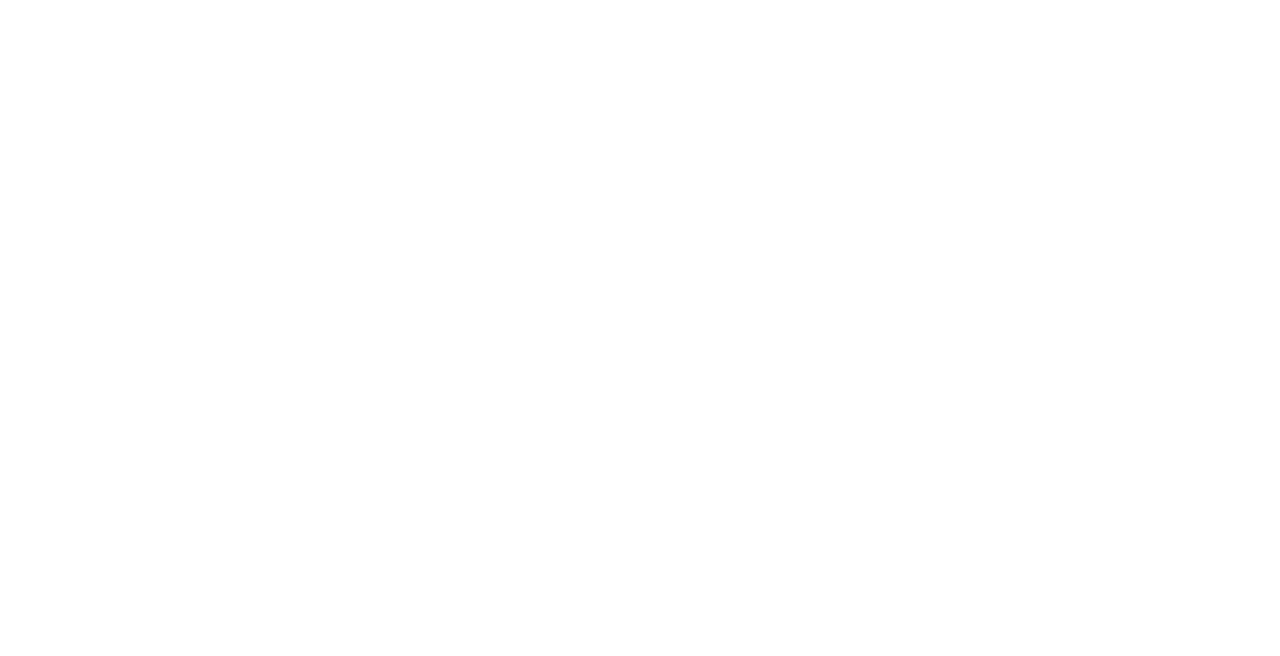
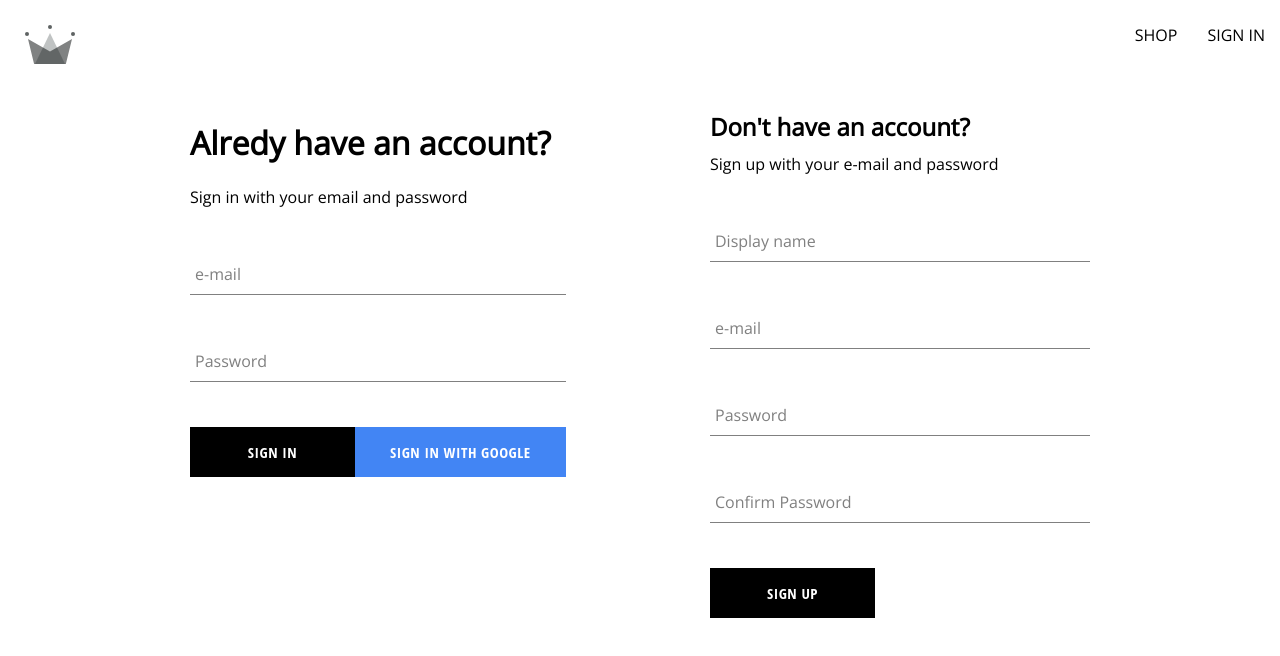
Before and after one commit to Florent-NOEL/crw-clothing-ztm, a React (Create React App) app: page /auth in a window 1280 px wide. Before the commit this address had no page. Shown: the top 656 px of the page. Built offline with nearby package versions, Linux system fonts and the light colour scheme.

Commit message:
update authentification component

```diff
--- a/src/App.js
+++ b/src/App.js
@@ -3,7 +3,8 @@
 import "./categories.styles.scss";
 import Home from "./components/routes/home/home.component";
 import Navigation from "./components/routes/navigation/navigation.component";
-import SignIn from "./components/routes/sign-in/sign-in.component";
+import Authentication from "./components/routes/authentication/authentication.component";
+
 
 const App = () => {
 
@@ -11,7 +12,7 @@
     <Routes>
       <Route path='/' element={<Navigation />}>
         <Route index element={<Home />} />
-        <Route path="/sign-in" element={<SignIn />} />
+        <Route path="/auth" element={<Authentication />} />
       </Route>
     </Routes>
 
--- a/src/components/SignInForm/signInForm.component.jsx
+++ b/src/components/SignInForm/signInForm.component.jsx
@@ -2,6 +2,7 @@
 import { useState } from "react";
 import { signInWithGooglePopup, createUserDocumentFromAuth, signInUsingEmailAndPassword } from "../../utils/firebase/firebase.utils";
 import FormInput from "../form-input/form-input.component";
+import './signInForm.styles.scss';
 
 const defaultFormFields = {
     email: '',
@@ -19,9 +20,27 @@
        const userDocRef = await createUserDocumentFromAuth(user);
     }
 
-    const handleSubmit = async () => {
-        const { user } = await signInUsingEmailAndPassword(email, password);
-       const userDocRef = await createUserDocumentFromAuth(user);
+    const handleSubmit = async (event) => {
+        event.preventDefault();
+        try {
+        const response = await signInUsingEmailAndPassword(email, password);
+        } catch (error){
+            switch(error.code)  {
+                case 'auth/user-not-found':
+                alert('incorrect password and email');
+                        break
+                case 'case auth/wrong-password':
+                    alert("incorrect password")
+                        break
+                case "auth/invalid-email":
+                    alert("wrong email")
+                        break;
+                default:
+                    console.log(error);
+            }
+        }
+
+
     }
 
     const handleChange = (event) => {
@@ -37,21 +56,24 @@
      */
 
     return (
-        <div>
+        <div className="sign-up-container">
             <h1>
-                Sign In
+                Alredy have an account?
             </h1>
+            <span>Sign in with your email and password</span>
             <form
-            onSubmit={handleSubmit} >
+                onSubmit={handleSubmit} >
                 <FormInput label='e-mail' type="e-mail" required onChange={handleChange} name="email" value={email} />
                 <FormInput label='Password' type="password" required onChange={handleChange} name="password" value={password} />
-                <Button type="submit">
-            Sign In
-            </Button>
+                <div className="buttons-container">
+                    <Button type="submit">
+                        Sign In
+                    </Button>
+                    <Button buttonType='google' tupe='button' onClick={logGoogleUser}>
+                        Sign in with Google
+                    </Button>
+                </div>
             </form>
-            <Button buttonType='google' onClick={logGoogleUser}>
-                Sign in with Google
-            </Button>
         </div>
     )
 }
--- a/src/components/SignInForm/signInForm.styles.scss
+++ b/src/components/SignInForm/signInForm.styles.scss
@@ -0,0 +1,4 @@
+.buttons-container {
+    display: flex;
+    justify-content: space-between;
+}
--- a/src/components/routes/sign-in/sign-in.component.jsx
+++ b/src/components/routes/authentication/authentication.component.jsx
@@ -1,15 +1,16 @@
 import SignUpForm from "../../sign-up-form/sign-up-form.component";
 import SignInForm from "../../SignInForm/signInForm.component";
+import './authentication.styles.scss';
 
 
-const SignIn = () => {
+const Authentication = () => {
 
     return (
-        <div>
+        <div className="authentication-container">
             <SignInForm/>
             <SignUpForm/>
         </div>
     )
 }
 
-export default SignIn;
+export default Authentication;
--- /dev/null
+++ b/src/components/routes/authentication/authentication.styles.scss
@@ -0,0 +1,6 @@
+.authentication-container {
+    display:flex;
+    width: 900px;
+    justify-content: space-between;
+    margin: 30px auto;
+}
--- a/src/components/routes/navigation/navigation.component.jsx
+++ b/src/components/routes/navigation/navigation.component.jsx
@@ -14,7 +14,7 @@
                     <Link className="nav-link" to="/shop">
                         SHOP
                     </Link>
-                    <Link className="nav-link" to="/sign-in">
+                    <Link className="nav-link" to="/auth">
                         SIGN IN
                     </Link>
                 </div>
--- a/src/utils/firebase/firebase.utils.jsx
+++ b/src/utils/firebase/firebase.utils.jsx
@@ -51,7 +51,6 @@
 export const auth = getAuth();
 export const signInWithGooglePopup = () => signInWithPopup(auth, googleProvider);
 
-export const signInUsingEmailAndPassword = (email, password) => signInWithEmailAndPassword(auth, email, password);
 
 
 export const db = getFirestore();
@@ -86,6 +85,11 @@
 
 export const createAuthUserwithEmailAndPassword = async (email, password) => {
   if (!email || !password) return;
-  const userAuth = await createUserWithEmailAndPassword(auth, email, password);
-  return userAuth;
+  return await createUserWithEmailAndPassword(auth, email, password);
+
 }
+
+export const signInUsingEmailAndPassword = async (email, password) => {
+  if (!email || !password) return;
+  return await signInWithEmailAndPassword(auth, email, password);
+}
```
